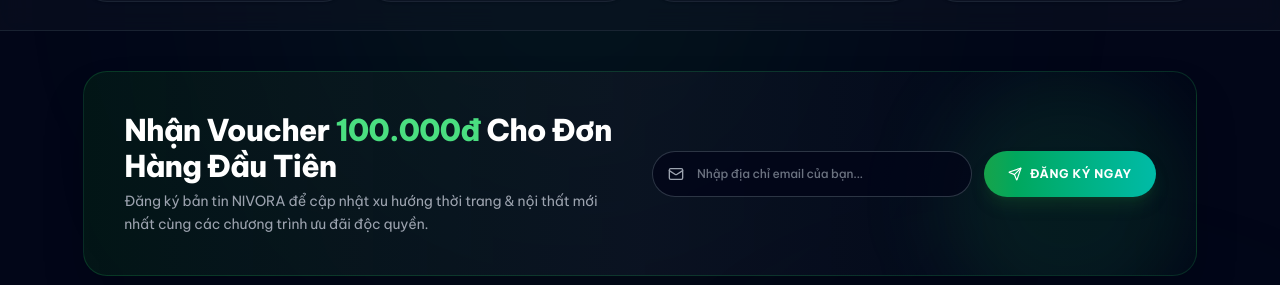
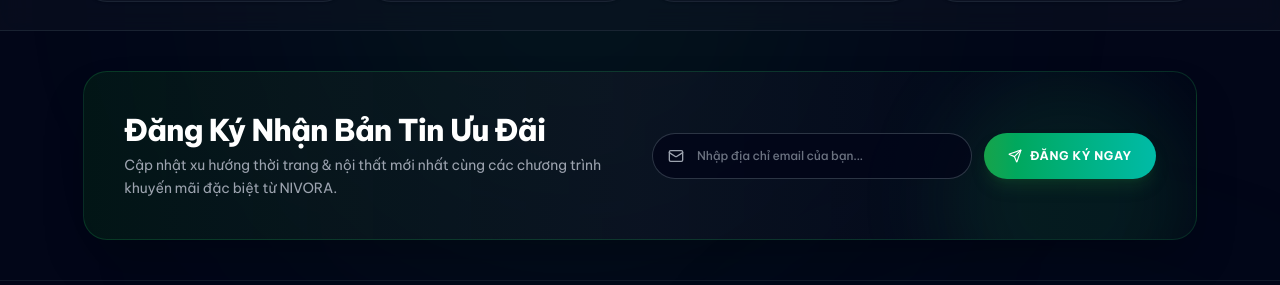
Before and after one commit to DangTrongLuong/NextGen-Suggest-Frontend, a React (Vite) app: page / in a window 1280 px wide. Shown: the part 1023-1308 px from the top of the page. Built offline with nearby package versions, Linux system fonts and the light colour scheme; no server answers.

Commit message:
style(footer): update newsletter section title

```diff
--- a/src/components/layout/Footer.jsx
+++ b/src/components/layout/Footer.jsx
@@ -104,7 +104,7 @@
   const handleNewsletter = (e) => {
     e.preventDefault();
     if (!email.trim()) return;
-    toast.success('🎉 Đăng ký thành công! Voucher 100k đã gửi đến email của bạn.');
+    toast.success('🎉 Đăng ký nhận bản tin thành công!');
     setEmail('');
   };
 
@@ -146,7 +146,7 @@
         </div>
       </div>
 
-      {/* ── 2. VIP Newsletter Banner Card ── */}
+      {/* ── 2. Newsletter Banner Card ── */}
       <div className="relative border-b border-slate-800/60">
         <div className="max-w-[96%] xl:max-w-[92%] mx-auto px-4 sm:px-6 lg:px-8 py-10">
           <motion.div
@@ -161,10 +161,10 @@
 
             <div className="space-y-1.5 text-center lg:text-left z-10 max-w-xl">
               <h3 className="text-2xl lg:text-3xl font-extrabold text-white tracking-tight">
-                Nhận Voucher <span className="text-emerald-400">100.000đ</span> Cho Đơn Hàng Đầu Tiên
+                Đăng Ký Nhận Bản Tin Ưu Đãi
               </h3>
               <p className="text-xs sm:text-sm text-slate-400 leading-relaxed">
-                Đăng ký bản tin NIVORA để cập nhật xu hướng thời trang & nội thất mới nhất cùng các chương trình ưu đãi độc quyền.
+                Cập nhật xu hướng thời trang & nội thất mới nhất cùng các chương trình khuyến mãi đặc biệt từ NIVORA.
               </p>
             </div>
 
```
